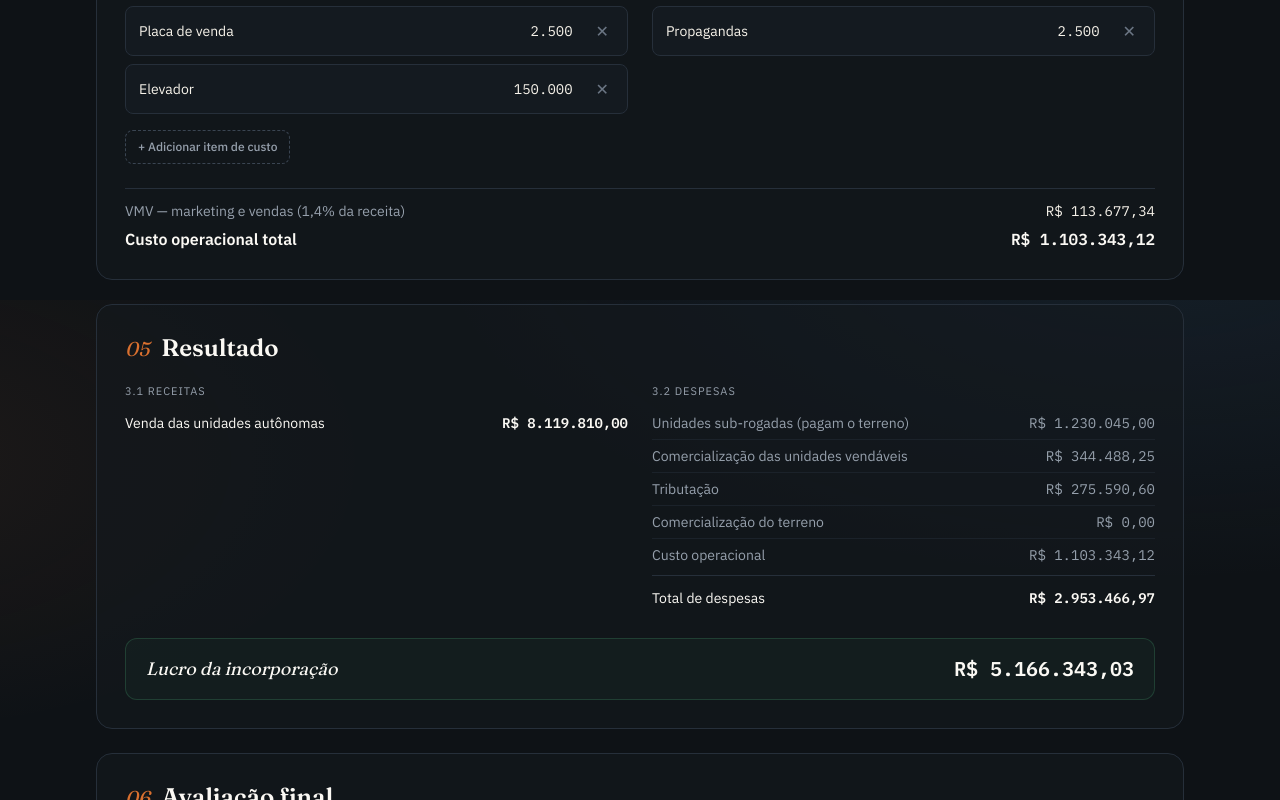
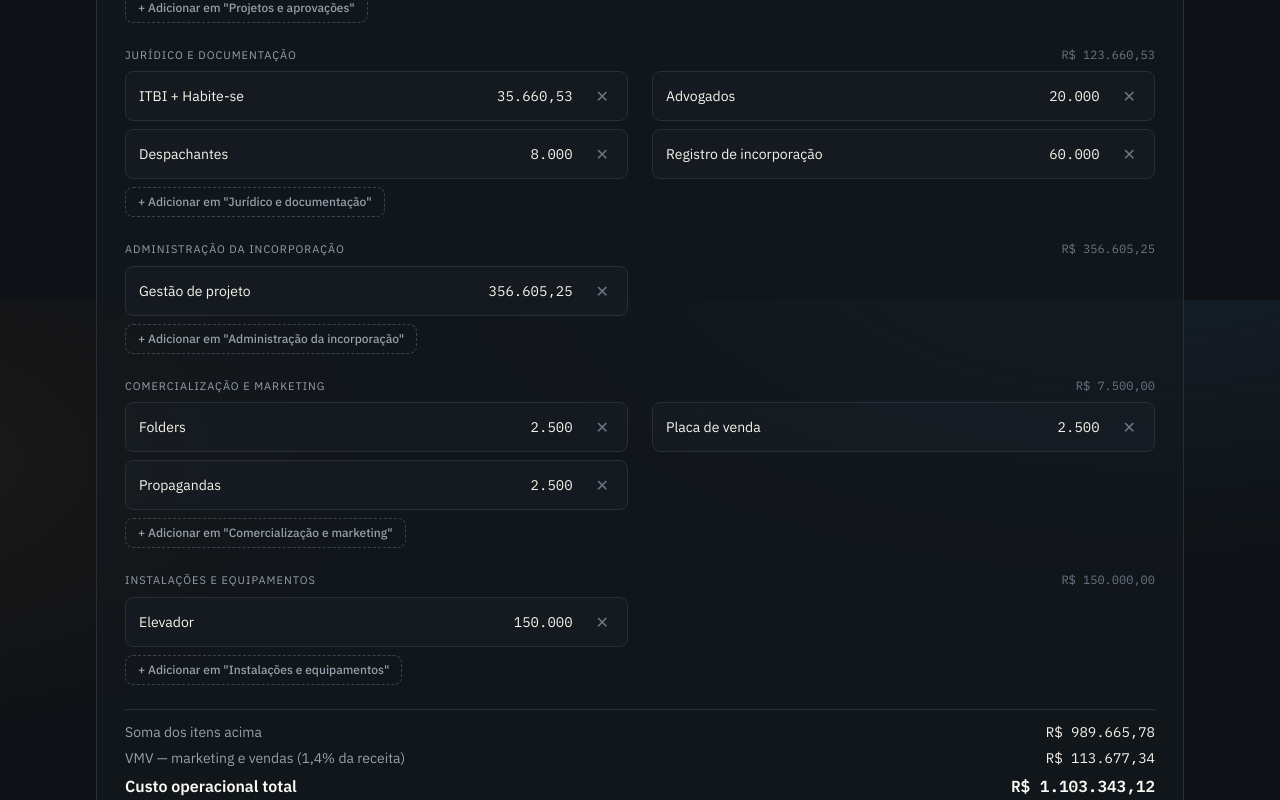
Before and after one commit to Hawelligton/tiv-viabilidade, a Next.js app in the folder tiv-viabilidade/: page / in a window 1280 px wide. Shown: the part 2100-2900 px from the top of the page. Built offline with nearby package versions, Linux system fonts and the light colour scheme.

Commit message:
Update CustoOperacionalPanel.tsx

```diff
--- a/tiv-viabilidade/src/components/CustoOperacionalPanel.tsx
+++ b/tiv-viabilidade/src/components/CustoOperacionalPanel.tsx
@@ -1,6 +1,8 @@
 "use client";
 
-import type { CustoOperacionalItem } from "@/lib/types";
+import { useMemo } from "react";
+import type { CustoOperacionalItem, CategoriaCusto } from "@/lib/types";
+import { CATEGORIAS_CUSTO } from "@/lib/types";
 import { formatCurrency, parseLocaleNumber } from "@/lib/format";
 import { novoCustoItem } from "@/lib/defaults";
 
@@ -20,12 +22,41 @@ export function CustoOperacionalPanel({
   const update = (id: string, patch: Partial<CustoOperacionalItem>) =>
     onChange(itens.map((i) => (i.id === id ? { ...i, ...patch } : i)));
   const remove = (id: string) => onChange(itens.filter((i) => i.id !== id));
-  const add = () => onChange([...itens, novoCustoItem()]);
+  const add = (categoria: CategoriaCusto) =>
+    onChange([...itens, { ...novoCustoItem(), categoria }]);
+
+  const grupos = useMemo(() => {
+    return CATEGORIAS_CUSTO.map((categoria) => ({
+      categoria,
+      itens: itens.filter((i) => i.categoria === categoria),
+      subtotal: itens
+        .filter((i) => i.categoria === categoria)
+        .reduce((a, i) => a + i.valor, 0),
+    })).filter((g) => g.itens.length > 0 || g.categoria !== "Outros");
+  }, [itens]);
+
+  const itensSemCategoria = itens.length
+    ? itens.reduce((a, i) => a + i.valor, 0)
+    : 0;
 
   return (
-    <div className="space-y-4">
+    <div className="space-y-6">
+      {grupos.map((g) => (
+        <div key={g.categoria}>
+          <div className="mb-2 flex items-baseline justify-between">
+            <p className="text-[11px] uppercase tracking-[0.09em] text-grafite-300">
+              {g.categoria}
+            </p>
+            {g.itens.length > 0 && (
+              <span className="data-field text-xs text-grafite-400">
+                {formatCurrency(g.subtotal)}
+              </span>
+            )}
+          </div>
+
+          {g.itens.length > 0 && (
             <div className="grid grid-cols-1 gap-x-6 gap-y-2 sm:grid-cols-2">
-        {itens.map((item) => (
+              {g.itens.map((item) => (
                 <div
                   key={item.id}
                   className="flex items-center gap-2 rounded-lg border border-grafite-700 bg-grafite-800/40 px-3 py-2"
@@ -55,15 +86,24 @@ export function CustoOperacionalPanel({
                 </div>
               ))}
             </div>
+          )}
 
           <button
-        onClick={add}
-        className="rounded-lg border border-dashed border-grafite-600 px-3 py-2 text-xs font-medium text-grafite-300 transition-colors hover:border-anil-500 hover:text-papel-50"
+            onClick={() => add(g.categoria)}
+            className="mt-2 rounded-lg border border-dashed border-grafite-600 px-3 py-1.5 text-xs font-medium text-grafite-300 transition-colors hover:border-anil-500 hover:text-papel-50"
           >
-        + Adicionar item de custo
+            + Adicionar em &quot;{g.categoria}&quot;
           </button>
+        </div>
+      ))}
 
-      <div className="mt-2 space-y-1.5 border-t border-grafite-700 pt-3">
+      <div className="space-y-1.5 border-t border-grafite-700 pt-3">
+        <div className="flex items-center justify-between text-sm text-grafite-300">
+          <span>Soma dos itens acima</span>
+          <span className="data-field text-papel-100">
+            {formatCurrency(itensSemCategoria)}
+          </span>
+        </div>
         <div className="flex items-center justify-between text-sm text-grafite-300">
           <span>VMV — marketing e vendas ({(vmvPct * 100).toLocaleString("pt-BR")}% da receita)</span>
           <span className="data-field text-papel-100">{formatCurrency(vmv)}</span>
```
Lines whose indentation alone changed are shown as unchanged.
